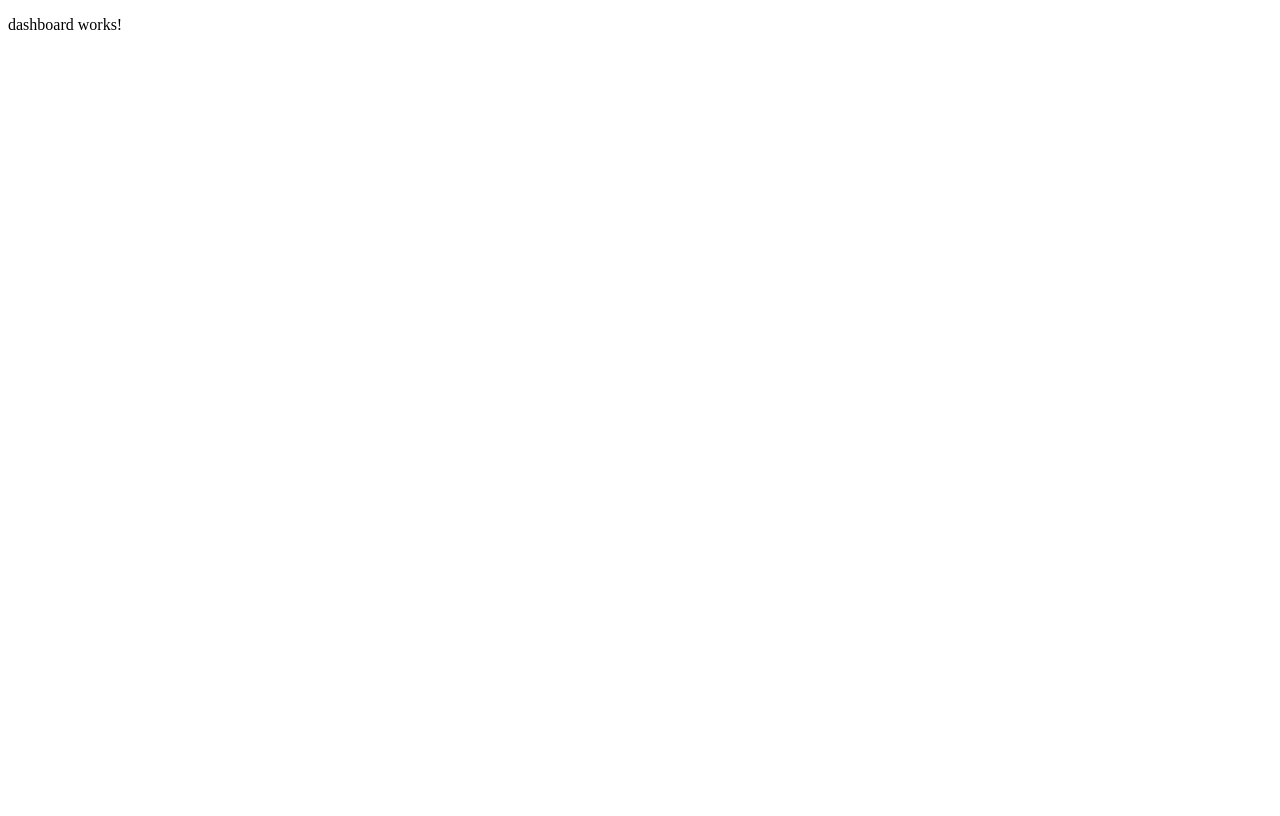
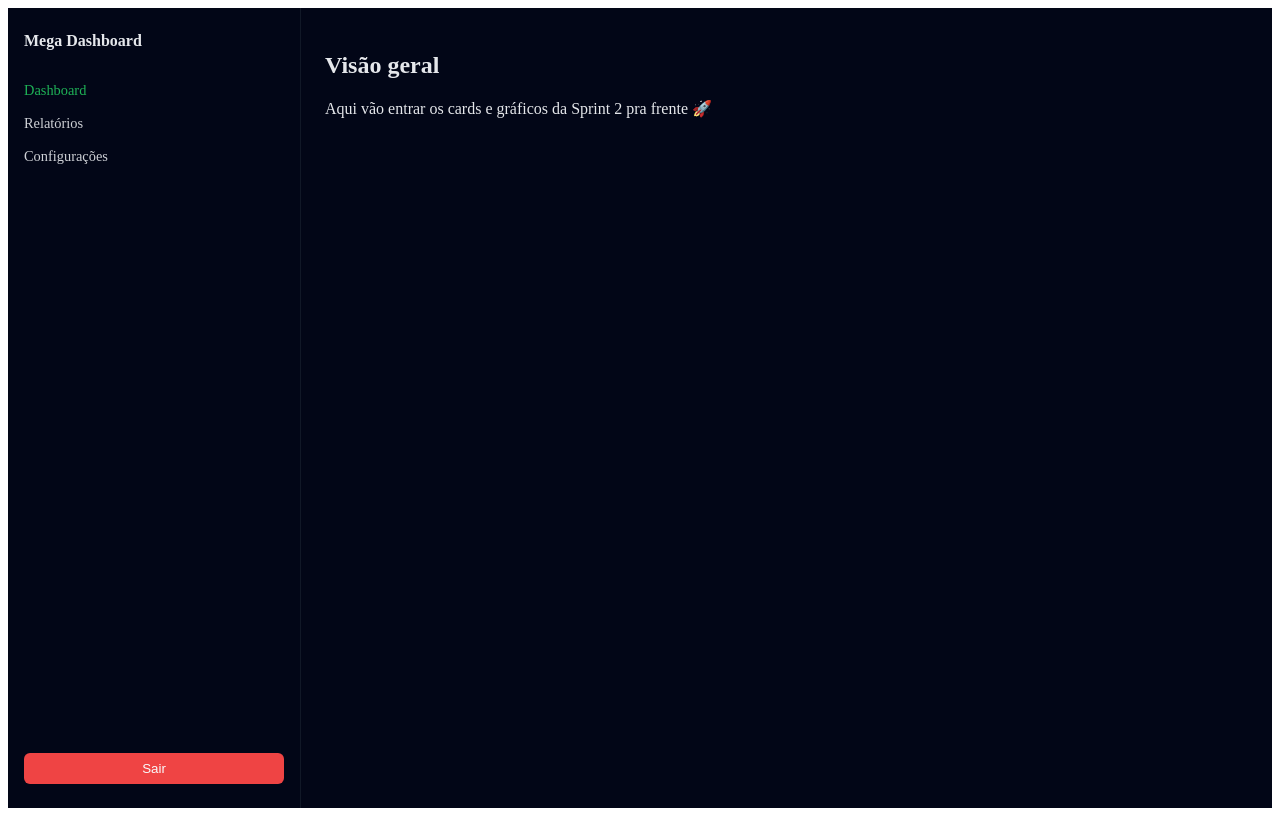
Before and after one commit to gilneiaquino/mega-dashboard-angular, an Angular app: page /dashboard in a window 1280 px wide. Built offline with nearby package versions, Linux system fonts and the light colour scheme; sample sign-in values are in the browser's storage.

Commit message:
Dashboard base

```diff
--- a/src/app/app.routes.ts
+++ b/src/app/app.routes.ts
@@ -10,14 +10,12 @@ const canActivateAuth = () => {
 
 export const routes: Routes = [
   { path: 'login', component: Login },
-
   {
     path: 'dashboard',
     canActivate: [canActivateAuth],
     loadComponent: () =>
       import('./funcionalidades/dashboard/dashboard').then(m => m.Dashboard)
   },
-
   { path: '', pathMatch: 'full', redirectTo: 'login' },
   { path: '**', redirectTo: 'login' }
 ];
--- a/src/app/core/auth.ts
+++ b/src/app/core/auth.ts
@@ -1,28 +1,32 @@
 import { Injectable, inject } from '@angular/core';
 import { HttpClient, HttpHeaders } from '@angular/common/http';
 import { Observable, tap } from 'rxjs';
-import {environment} from '../environments/environment';
 
 export interface LoginRequest {
   username: string;
   password: string;
-  tenant: string; // vindo do formulário de login
+  tenant: string;
+}
+
+export interface UsuarioLogado {
+  id: number;
+  nome: string;
+  login: string;
+  perfil: string;
+  tenant: string;
 }
 
 export interface LoginResponse {
-  token: string;   // ajusta pro que o backend devolver
-  nome?: string;
-  perfil?: string;
+  token: string;
+  usuario: UsuarioLogado;
 }
 
-@Injectable({
-  providedIn: 'root'
-})
+@Injectable({ providedIn: 'root' })
 export class Auth {
   private http = inject(HttpClient);
-  private apiUrl = environment.apiUrl ?? 'http://localhost:8080';
 
   private tokenKey = 'auth_token';
+  private userKey = 'auth_user';
   private tenantKey = 'tenant';
 
   login(body: LoginRequest): Observable<LoginResponse> {
@@ -31,18 +35,24 @@ export class Auth {
     });
 
     return this.http.post<LoginResponse>(
-      '/auth/login',   // usando proxy
+      '/auth/login',
       {
         login: body.username,
         senha: body.password
       },
       { headers }
+    ).pipe(
+      tap(res => {
+        localStorage.setItem(this.tokenKey, res.token);
+        localStorage.setItem(this.userKey, JSON.stringify(res.usuario));
+        localStorage.setItem(this.tenantKey, res.usuario.tenant);
+      })
     );
   }
 
-
   logout(): void {
     localStorage.removeItem(this.tokenKey);
+    localStorage.removeItem(this.userKey);
     localStorage.removeItem(this.tenantKey);
   }
 
@@ -50,8 +60,9 @@ export class Auth {
     return localStorage.getItem(this.tokenKey);
   }
 
-  getTenant(): string | null {
-    return localStorage.getItem(this.tenantKey);
+  getUsuario(): UsuarioLogado | null {
+    const raw = localStorage.getItem(this.userKey);
+    return raw ? JSON.parse(raw) as UsuarioLogado : null;
   }
 
   isLoggedIn(): boolean {
--- /dev/null
+++ b/src/app/features/dashboard/dashboard/dashboard.html
@@ -0,0 +1 @@
+<p>dashboard works!</p>
--- /dev/null
+++ b/src/app/features/dashboard/dashboard/dashboard.ts
@@ -0,0 +1,11 @@
+import { Component } from '@angular/core';
+
+@Component({
+  selector: 'app-dashboard',
+  imports: [],
+  templateUrl: './dashboard.html',
+  styleUrl: './dashboard.scss',
+})
+export class Dashboard {
+
+}
--- a/src/app/funcionalidades/auth/login/login.html
+++ b/src/app/funcionalidades/auth/login/login.html
@@ -4,22 +4,21 @@
 
     <form [formGroup]="form" (ngSubmit)="submit()">
       <div class="form-field">
-        <label for="tenant">Empresa</label>
-        <select id="tenant" formControlName="tenant">
+        <label>Empresa</label>
+        <select formControlName="tenant">
           <option value="empresa-x">Empresa X</option>
           <option value="empresa-y">Empresa Y</option>
-          <!-- depois você carrega isso da API -->
         </select>
       </div>
 
       <div class="form-field">
-        <label for="username">Usuário</label>
-        <input id="username" type="text" formControlName="username" />
+        <label>Usuário</label>
+        <input type="text" formControlName="username" />
       </div>
 
       <div class="form-field">
-        <label for="password">Senha</label>
-        <input id="password" type="password" formControlName="password" />
+        <label>Senha</label>
+        <input type="password" formControlName="password" />
       </div>
 
       <button type="submit" [disabled]="loading || form.invalid">
--- a/src/app/funcionalidades/auth/login/login.ts
+++ b/src/app/funcionalidades/auth/login/login.ts
@@ -20,9 +20,9 @@ export class Login {
   errorMessage = '';
 
   form = this.fb.group({
-    username: ['', [Validators.required]],
-    password: ['', [Validators.required]],
-    tenant: ['default', [Validators.required]] // pode vir de um select
+    username: ['', Validators.required],
+    password: ['', Validators.required],
+    tenant: ['empresa-x', Validators.required] // por enquanto fixo ou options
   });
 
   submit(): void {
@@ -48,7 +48,7 @@ export class Login {
       error: err => {
         this.loading = false;
         this.errorMessage =
-          err?.error?.message || 'Usuário, senha ou tenant inválidos.';
+          err?.error?.message || 'Usuário, senha ou empresa inválidos.';
       }
     });
   }
--- a/src/app/funcionalidades/dashboard/dashboard.html
+++ b/src/app/funcionalidades/dashboard/dashboard.html
@@ -1 +1,24 @@
-<p>dashboard works!</p>
+<div class="layout">
+  <aside class="sidebar">
+    <div class="logo">Mega Dashboard</div>
+
+    <div class="user-info" *ngIf="usuario">
+      <div class="nome">{{ usuario.nome }}</div>
+      <div class="tenant">{{ usuario.tenant }}</div>
+      <div class="perfil">{{ usuario.perfil }}</div>
+    </div>
+
+    <nav class="menu">
+      <a class="menu-item active">Dashboard</a>
+      <a class="menu-item">Relatórios</a>
+      <a class="menu-item">Configurações</a>
+    </nav>
+
+    <button class="logout" (click)="logout()">Sair</button>
+  </aside>
+
+  <main class="content">
+    <h2>Visão geral</h2>
+    <p>Aqui vão entrar os cards e gráficos da Sprint 2 pra frente 🚀</p>
+  </main>
+</div>
--- a/src/app/funcionalidades/dashboard/dashboard.scss
+++ b/src/app/funcionalidades/dashboard/dashboard.scss
@@ -0,0 +1,66 @@
+.layout {
+  display: flex;
+  min-height: 100vh;
+  background: #020617;
+  color: #e5e7eb;
+}
+
+.sidebar {
+  width: 260px;
+  background: #020617;
+  border-right: 1px solid #111827;
+  padding: 24px 16px;
+  display: flex;
+  flex-direction: column;
+}
+
+.logo {
+  font-weight: 700;
+  margin-bottom: 24px;
+}
+
+.user-info {
+  font-size: 0.9rem;
+  margin-bottom: 24px;
+
+  .nome {
+    font-weight: 600;
+  }
+  .tenant {
+    color: #a5b4fc;
+  }
+  .perfil {
+    font-size: 0.75rem;
+    opacity: 0.8;
+  }
+}
+
+.menu {
+  flex: 1;
+}
+
+.menu-item {
+  display: block;
+  padding: 8px 0;
+  font-size: 0.9rem;
+  cursor: pointer;
+  opacity: 0.9;
+}
+
+.menu-item.active {
+  color: #22c55e;
+}
+
+.logout {
+  border: none;
+  background: #ef4444;
+  color: #f9fafb;
+  padding: 8px;
+  border-radius: 6px;
+  cursor: pointer;
+}
+
+.content {
+  flex: 1;
+  padding: 24px;
+}
--- a/src/app/funcionalidades/dashboard/dashboard.ts
+++ b/src/app/funcionalidades/dashboard/dashboard.ts
@@ -1,11 +1,23 @@
-import { Component } from '@angular/core';
+import { Component, inject } from '@angular/core';
+import { CommonModule } from '@angular/common';
+import { Auth, UsuarioLogado } from '../../core/auth';
+import { Router } from '@angular/router';
 
 @Component({
   selector: 'app-dashboard',
-  imports: [],
+  standalone: true,
+  imports: [CommonModule],
   templateUrl: './dashboard.html',
-  styleUrl: './dashboard.scss',
+  styleUrl: './dashboard.scss'
 })
 export class Dashboard {
+  private auth = inject(Auth);
+  private router = inject(Router);
 
+  usuario: UsuarioLogado | null = this.auth.getUsuario();
+
+  logout(): void {
+    this.auth.logout();
+    this.router.navigate(['/login']);
+  }
 }
```
Also changed, not shown: src/app/features/dashboard/dashboard/dashboard.scss (added), 1 other file (tests, documents, lock files or other folders).
